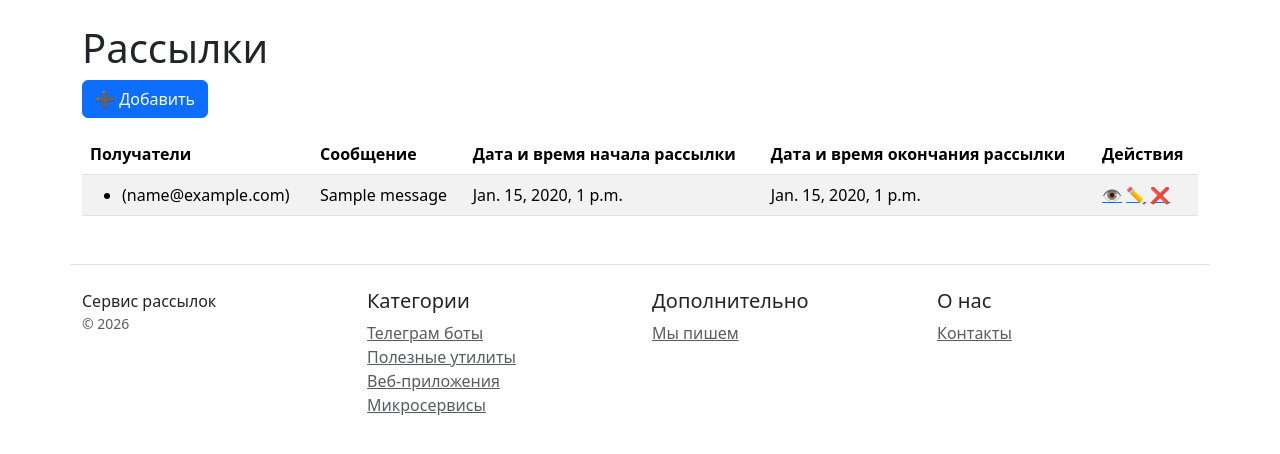
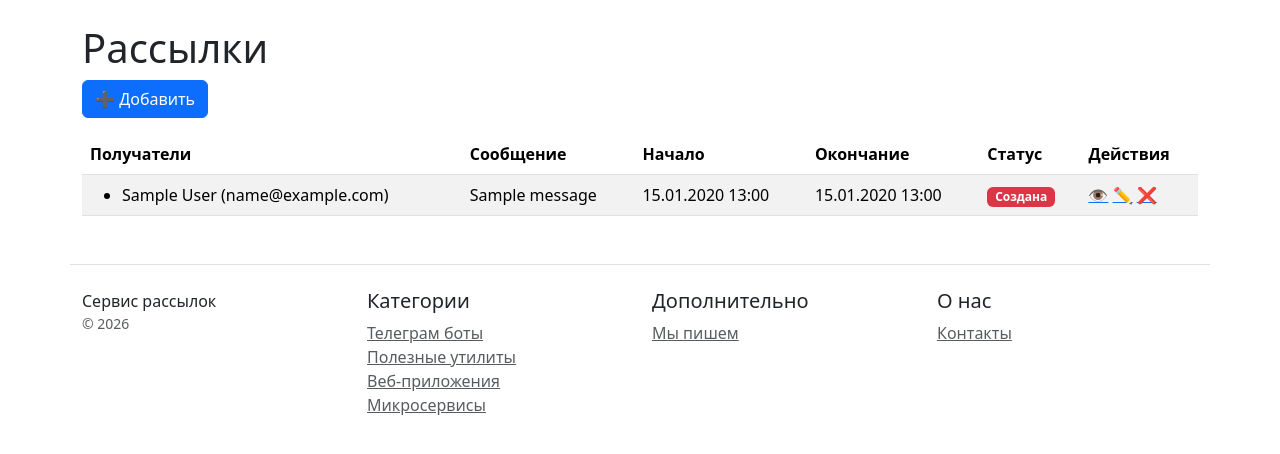
Before and after one commit to VikaDavlyatshina/Mailing_service, a Django app: template mailing/templates/mailing/mailing_list.html in a window 1280 px wide. Shown: the part 56-510 px from the top of the page. Run offline with Django 5.2, Linux system fonts and the light colour scheme; the template is opened without the code that fills it: values that come from a table or form of the project are taken from there, others are empty; tables that the repository leaves empty hold one stand-in row (values such as "Sample post"); parts of the project's set-up code (start-up, migrations or seed data) failed here and were passed over; some libraries are stand-ins or nearby versions.

Commit message:
Добавлен статус рассылки. Корректировка отображения дат и имени пользователя

```diff
--- a/mailing/templates/mailing/mailing_list.html
+++ b/mailing/templates/mailing/mailing_list.html
@@ -12,8 +12,9 @@
     <tr>
         <th>Получатели</th>
         <th>Сообщение</th>
-        <th>Дата и время начала рассылки</th>
-        <th>Дата и время окончания рассылки</th>
+        <th>Начало</th>
+        <th>Окончание</th>
+        <th>Статус</th>
         <th>Действия</th>
     </tr>
     </thead>
@@ -23,14 +24,19 @@
         <td>
             <ul class="mb-0">
                 {% for recipient in mailing.recipients.all %}
-                <li>{{ recipient.name }} ({{ recipient.email }})</li>
+                <li>{{ recipient.full_name }} ({{ recipient.email }})</li>
                 {% endfor %}
             </ul>
         </td>
 
-        <td>{{ mailing.message }}</td>
-        <td>{{ mailing.start_time }}</td>
-        <td>{{ mailing.end_time }}</td>
+        <td>{{ mailing.message.subject }}</td>
+        <td>{{ mailing.start_time|date:"d.m.Y H:i" }}</td>
+        <td>{{ mailing.end_time|date:"d.m.Y H:i" }}</td>
+        <td>
+            <span class="badge bg-{% if mailing.get_dynamic_status == 'created' %}secondary{% elif mailing.get_dynamic_status == 'launched' %}success{% else %}danger{% endif %}">
+                {{ mailing.get_status_display }}
+            </span>
+        </td>
         <td>
             <a href="{% url 'mailing:mailing_detail' mailing.pk %}">👁️</a>
             <a href="{% url 'mailing:mailing_update' mailing.pk %}">✏️</a>
```
